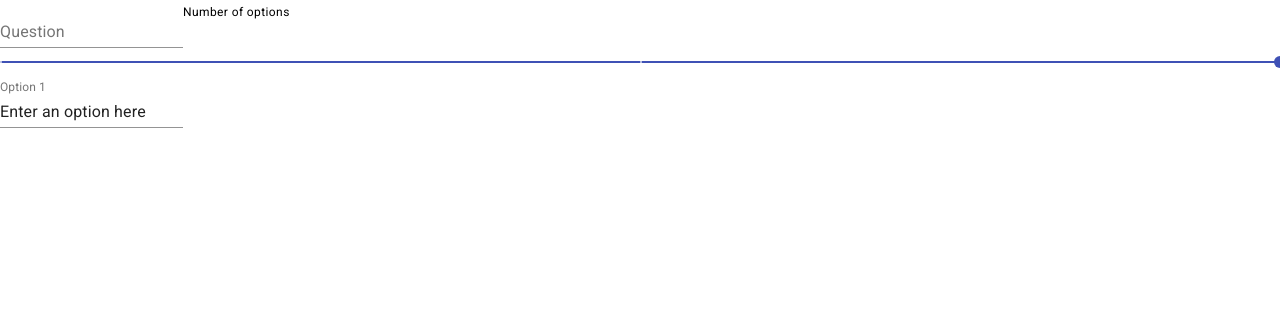
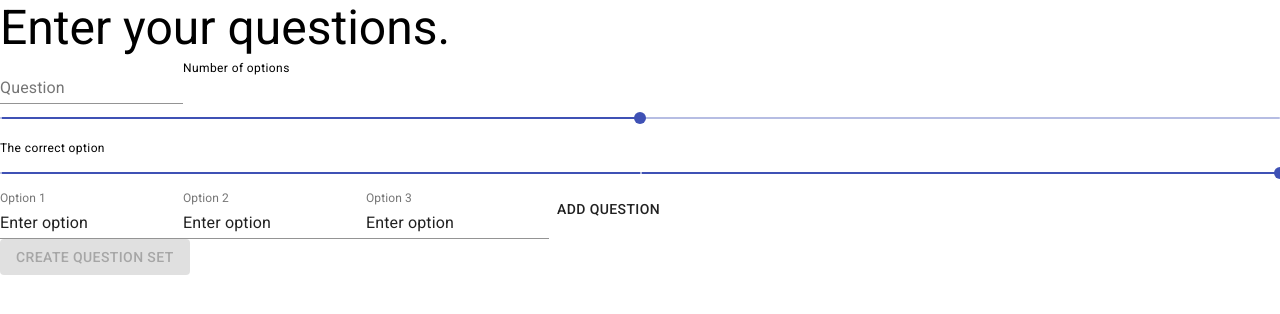
Before and after one commit to Aditya-Kolla/puzl, a React (Create React App) app in the folder puzl-web/: page / in a window 1280 px wide. Shown: the top 314 px of the page. Built offline with nearby package versions, Linux system fonts and the light colour scheme.

Commit message:
Add question creation in client.

```diff
--- /dev/null
+++ b/puzl-web/src/components/hoot/creator/CreatedQuestion.jsx
@@ -0,0 +1,19 @@
+import React, { useState, useEffect } from 'react';
+
+import Typography from '@material-ui/core/Typography';
+import Card from '@material-ui/core/Card';
+import CardContent from '@material-ui/core/CardContent';
+
+const CreatedQuestion = ({ question }) => {
+    return (
+        <Card>
+            <CardContent>
+                <Typography variant="caption">{question.content}</Typography>
+                <Typography variant="subtitle1">{`${question.possibleOptions.length} options`}.</Typography>
+                <Typography variant="subtitle2">{question.correctOption}</Typography>
+            </CardContent>
+        </Card>
+    )
+}
+
+export default CreatedQuestion;
--- a/puzl-web/src/components/hoot/creator/QuestionCreator.jsx
+++ b/puzl-web/src/components/hoot/creator/QuestionCreator.jsx
@@ -5,15 +5,23 @@ import Button from '@material-ui/core/Button';
 import TextField from '@material-ui/core/TextField'
 import Slider from '@material-ui/core/Slider';
 
-const QuestionCreator = ({ question, addQuestion, updateQuestion }) => {
+const QuestionCreator = ({ question, addQuestion }) => {
 
     const MIN_OPTIONS = 2;
     const MAX_OPTIONS = 4;
 
-    let [questionContent, setQuestionContent] = useState(question?.content);
+    let [questionContent, setQuestionContent] = useState(question?.content === undefined ? '' : question.content);
     let [nOptions, setNOptions] = useState(question?.options?.length);
-    let [defaultNOptions, _] = useState(nOptions === undefined ? MAX_OPTIONS : nOptions);
-    let [options, setOptions] = useState(question?.options);
+    let [defaultNOptions, setDefaultNOptions] = useState(nOptions === undefined ? (MAX_OPTIONS + MIN_OPTIONS) / 2 : nOptions);
+    let [options, setOptions] = useState(question?.options === undefined ? [] : question.options);
+    let [correctOption, setCorrectOption] = useState(MIN_OPTIONS);
+
+    const clear = () => {
+        setQuestionContent('');
+        setNOptions(question?.options?.length);
+        setOptions([]);
+        setDefaultNOptions(nOptions === undefined ? (MAX_OPTIONS + MIN_OPTIONS) / 2 : nOptions)
+    }
 
     const setNumberOfOptions = (n) => {
         if (n > MAX_OPTIONS || n < MIN_OPTIONS) return;
@@ -26,33 +34,46 @@ const QuestionCreator = ({ question, addQuestion, updateQuestion }) => {
         setOptions(updatedOptions);
     }
 
-    const getOptionValue = (i) => {
-        if (options?.length > i) {
-            return options[i];
-        }
-        return "Enter an option here"
-    }
-
     const addNewQuestion = () => {
         let question = {
             content: questionContent,
-            options: options
+            possibleOptions: options,
+            correctOption: options[correctOption - 1]
         };
         addQuestion(question);
+        clear();
+    }
+
+    const getNOptions = () => {
+        if (nOptions === undefined) return defaultNOptions;
+        return nOptions;
+    }
+
+    const renderOptions = () => {
+        let optionInputs = [];
+        for (let i = 0; i < getNOptions(); ++i) {
+            optionInputs.push(
+                <TextField
+                    key={i}
+                    label={`Option ${i + 1}`}
+                    value={options[i] === undefined ? 'Enter option' : options[i]}
+                    onChange={(ev) => updateOptions(i, ev.target.value)}
+                >
+                </TextField>
+            );
+        }
+        return optionInputs;
     }
 
     return (
         <form>
-            <TextField label="Question" placeholder="Enter your question here" onChange={(e) => setQuestionContent(e.target.value)} />
+            <TextField label="Question" value={questionContent} onChange={(e) => setQuestionContent(e.target.value)} />
             <Typography variant="caption">Number of options</Typography>
             <Slider defaultValue={defaultNOptions} step={1} marks min={MIN_OPTIONS} max={MAX_OPTIONS} onChange={(_, val) => setNumberOfOptions(val)} valueLabelDisplay="auto" />
-            {[...Array(nOptions).keys()].map(i => {
-                return <TextField
-                    key={i}
-                    label={`Option ${i + 1}`}
-                    value={getOptionValue(i)}
-                    onChange={(e) => updateOptions(i, e.target.value)}></TextField>
-            })}
+            <Typography variant="caption">The correct option</Typography>
+            <Slider defaultValue={defaultNOptions} step={1} marks min={1} max={getNOptions()} onChange={(_, val) => setCorrectOption(val)} valueLabelDisplay="auto" />
+            {renderOptions()}
+            <Button onClick={addNewQuestion}>Add question</Button>
         </form>
     )
 }
--- a/puzl-web/src/components/hoot/creator/QuestionSetCreator.jsx
+++ b/puzl-web/src/components/hoot/creator/QuestionSetCreator.jsx
@@ -1,13 +1,59 @@
 import React, { useState, useEffect } from 'react';
 
+import Typography from '@material-ui/core/Typography';
+
 import QuestionCreator from './QuestionCreator';
+import CreatedQuestion from './CreatedQuestion';
+import { Button } from '@material-ui/core';
 
 const QuestionSetCreator = () => {
 
     let [questions, setQuestions] = useState([]);
 
+    let addQuestion = (question) => {
+        let updatedQuestions = [...questions, question];
+        setQuestions(updatedQuestions);
+    }
+
+    let updateQuestion = (i, question) => {
+        let updatedQuestions = questions.map((q, qIdx) => {
+            if (i == qIdx) return question;
+            return q
+        });
+        setQuestions(updatedQuestions);
+    }
+
+    const createQuestionSet = () => {
+        var myHeaders = new Headers();
+        myHeaders.append("Content-Type", "application/json");
+        console.log(questions)
+        var raw = JSON.stringify({
+            createdBy: "me",
+            questions: questions
+        });
+
+        var requestOptions = {
+            method: 'POST',
+            headers: myHeaders,
+            body: raw,
+            redirect: 'follow'
+        };
+
+        fetch("http://localhost:8080/questionSet", requestOptions)
+            .then(response => response.text())
+            .then(result => console.log(result))
+            .catch(error => console.log('error', error));
+    }
+
     return (
-        <QuestionCreator />
+        <>
+            <Typography variant="h3">Enter your questions.</Typography>
+            <QuestionCreator addQuestion={addQuestion} />
+            {questions.map((q, i) => {
+                return <CreatedQuestion key={i} question={q} />
+            })}
+            <Button onClick={createQuestionSet} color="primary" variant="contained" disabled={questions.length === 0}>Create question set</Button>
+        </>
     )
 }
 
```
Also changed, not shown: 1 other file (tests, documents, lock files or other folders).
